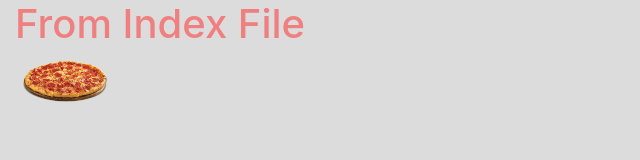
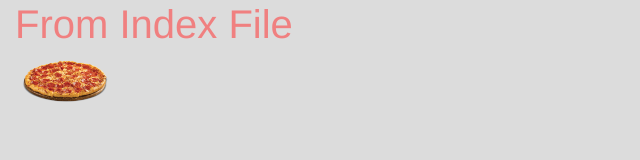
Before and after one commit to kushal9291/webpack-starter, a website built with webpack: page src/views/index.html in a window 1280 px wide. Shown: the whole page, without its empty margins (0-640 px from the left). Built offline with nearby package versions, Linux system fonts and the light colour scheme.

Commit message:
More Fonts added

```diff
--- a/src/css/style.css
+++ b/src/css/style.css
@@ -1,10 +1,70 @@
 @font-face {
-     font-family: 'quicksan', 'sand-serif';
+     font-family: 'quicksand';
      src:  url('../assets/fonts/Quicksand-Light.ttf') format('ttf');
      font-weight: 300;
      font-style: normal;
+}
+@font-face {
+    font-family: 'quicksand';
+    src:  url('../assets/fonts/Quicksand-Regular.ttf') format('ttf');
+    font-weight: 400;
+    font-style: normal;
+}
+@font-face {
+    font-family: 'quicksand';
+    src:  url('../assets/fonts/Quicksand-Medium.ttf') format('ttf');
+    font-weight: 500;
+    font-style: normal;
     }
+
+@font-face {
+    font-family: 'quicksand';
+    src:  url('../assets/fonts/Quicksand-Bold.ttf') format('ttf');
+    font-weight: 700;
+    font-style: normal;
+}
+
+@font-face {
+    font-family: 'roboto';
+    src:  url('../assets/fonts/Roboto-Thin.ttf') format('ttf');
+    font-weight: 100;
+    font-style: normal;
+}
+@font-face {
+    font-family: 'roboto';
+    src:  url('../assets/fonts/Roboto-Light.ttf') format('ttf');
+    font-weight: 300;
+    font-style: normal;
+}
+@font-face {
+    font-family: 'roboto';
+    src:  url('../assets/fonts/Roboto-Regular.ttf') format('ttf');
+    font-weight: 400;
+    font-style: normal;
+}
+@font-face {
+    font-family: 'roboto';
+    src:  url('../assets/fonts/Roboto-Medium.ttf') format('ttf');
+    font-weight: 500;
+    font-style: normal;
+}
+
+@font-face {
+    font-family: 'roboto';
+    src:  url('../assets/fonts/Roboto-Bold.ttf') format('ttf');
+    font-weight: 700;
+    font-style: normal;
+}
+@font-face {
+    font-family: 'roboto';
+    src:  url('../assets/fonts/Roboto-Black.ttf') format('ttf');
+    font-weight: 900;
+    font-style: normal;
+}
 body{
     background-color:gainsboro;
     color: lightcoral;
 }
+h1{
+    font-family: 'quicksand', Helvetica, sans-serif
+}
```
